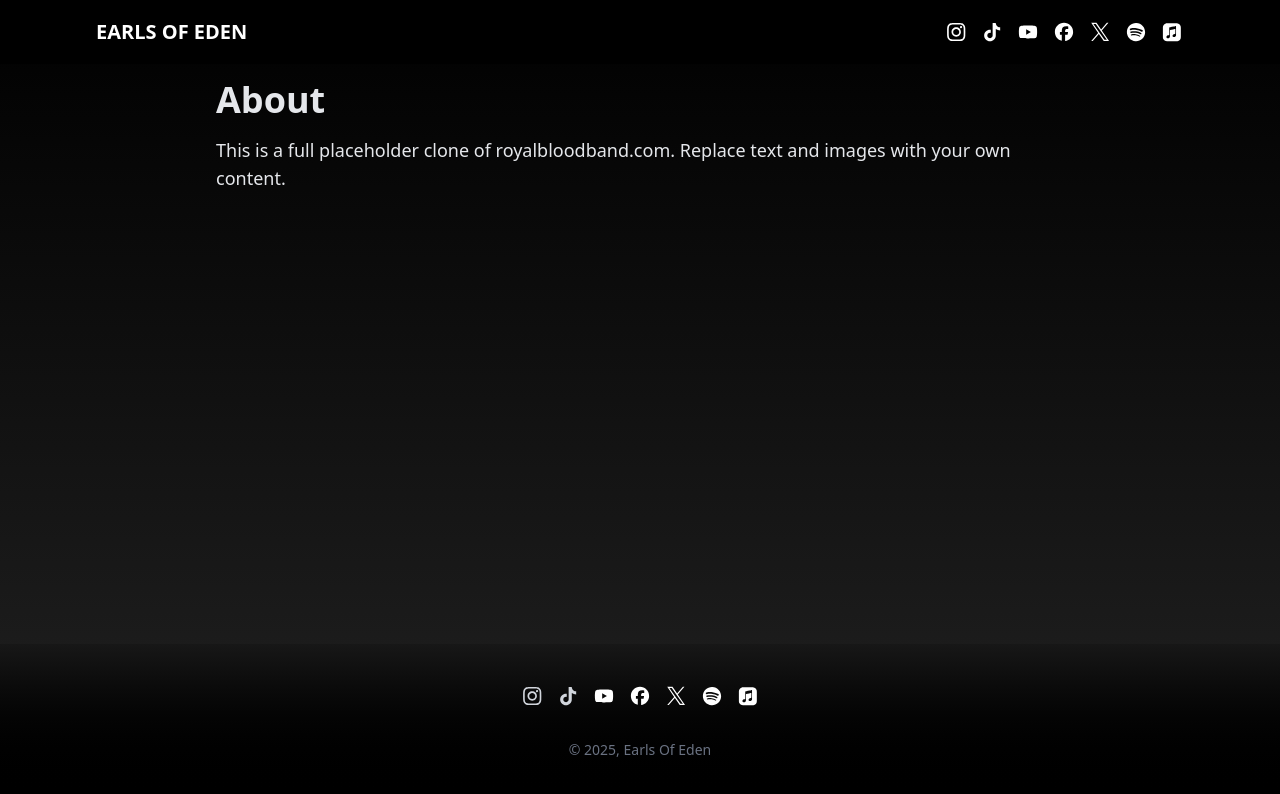
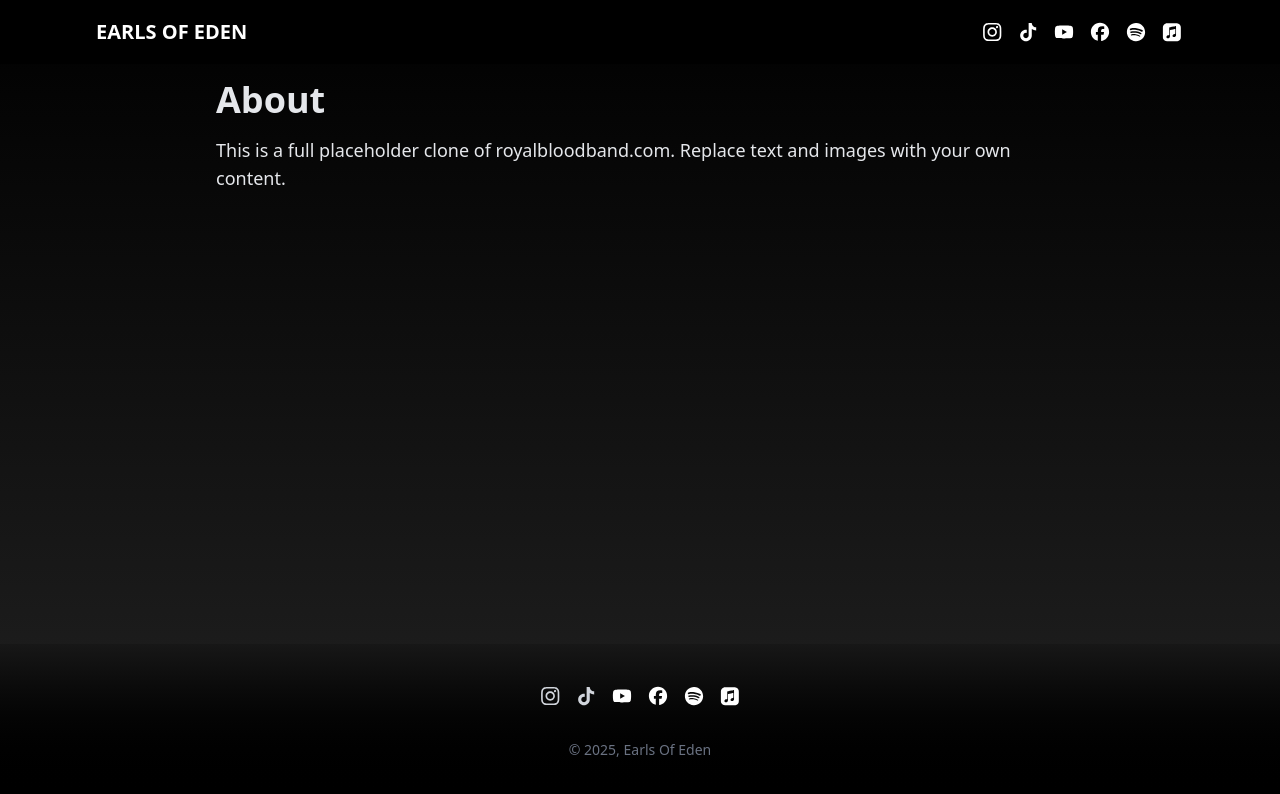
Before and after one commit to rapscallion45/earlsofeden-website, a React (Vite) app: page /about in a window 1280 px wide. Shown: the top 794 px of the page. Built offline with nearby package versions, Linux system fonts and the light colour scheme.

Commit message:
fix social links

```diff
--- a/src/components/SocialHeader.tsx
+++ b/src/components/SocialHeader.tsx
@@ -4,7 +4,7 @@ const SocialHeader: React.FC = () => {
     const socials = [
         {
             name: 'Instagram',
-            href: 'https://www.instagram.com/royalblooduk/',
+            href: 'https://www.instagram.com/earlsofeden/',
             svg: (
                 <svg
                     role="img"
@@ -23,7 +23,7 @@ const SocialHeader: React.FC = () => {
         },
         {
             name: 'TikTok',
-            href: 'https://www.tiktok.com/@royalblooduk',
+            href: 'https://www.tiktok.com/@earlsofeden',
             svg: (
                 <svg
                     role="img"
@@ -39,7 +39,7 @@ const SocialHeader: React.FC = () => {
         },
         {
             name: 'YouTube',
-            href: 'https://www.tiktok.com/@royalblooduk',
+            href: 'https://www.youtube.com/@earlsofeden',
             svg: (
                 <svg
                     role="img"
@@ -56,7 +56,7 @@ const SocialHeader: React.FC = () => {
         },
         {
             name: 'Facebook',
-            href: 'https://www.tiktok.com/@royalblooduk',
+            href: 'https://www.facebook.com/earlsofeden',
             svg: (
                 <svg
                     role="img"
@@ -71,26 +71,26 @@ const SocialHeader: React.FC = () => {
                 </svg>
             ),
         },
-        {
-            name: 'Twitter',
-            href: 'https://www.tiktok.com/@royalblooduk',
-            svg: (
-                <svg
-                    role="img"
-                    className="social-icon w-6 h-6 text-white"
-                    xmlns="http://www.w3.org/2000/svg"
-                    viewBox="0 0 100 100"
-                    fill="currentColor"
-                >
-                    <title>X</title>
-                    <path
-                        d="M57.563,43.773l27.637-32.126h-6.549l-23.997,27.895-19.167-27.895H13.38l28.984,42.182-28.984,33.689h6.55l25.342-29.458,20.241,29.458h22.107l-30.059-43.745h.002ZM48.592,54.2l-2.937-4.2L22.29,16.577h10.06l18.857,26.973,2.937,4.2,24.511,35.061h-10.06l-20.002-28.61v-.002Z"/>
-                </svg>
-            ),
-        },
+        // {
+        //     name: 'Twitter',
+        //     href: 'https://www.tiktok.com/@royalblooduk',
+        //     svg: (
+        //         <svg
+        //             role="img"
+        //             className="social-icon w-6 h-6 text-white"
+        //             xmlns="http://www.w3.org/2000/svg"
+        //             viewBox="0 0 100 100"
+        //             fill="currentColor"
+        //         >
+        //             <title>X</title>
+        //             <path
+        //                 d="M57.563,43.773l27.637-32.126h-6.549l-23.997,27.895-19.167-27.895H13.38l28.984,42.182-28.984,33.689h6.55l25.342-29.458,20.241,29.458h22.107l-30.059-43.745h.002ZM48.592,54.2l-2.937-4.2L22.29,16.577h10.06l18.857,26.973,2.937,4.2,24.511,35.061h-10.06l-20.002-28.61v-.002Z"/>
+        //         </svg>
+        //     ),
+        // },
         {
             name: 'Spotify',
-            href: 'https://www.tiktok.com/@royalblooduk',
+            href: '#',
             svg: (
                 <svg
                     role="img"
@@ -107,7 +107,7 @@ const SocialHeader: React.FC = () => {
         },
         {
             name: 'Apple Music',
-            href: 'https://www.tiktok.com/@royalblooduk',
+            href: '#',
             svg: (
                 <svg
                     role="img"
```
